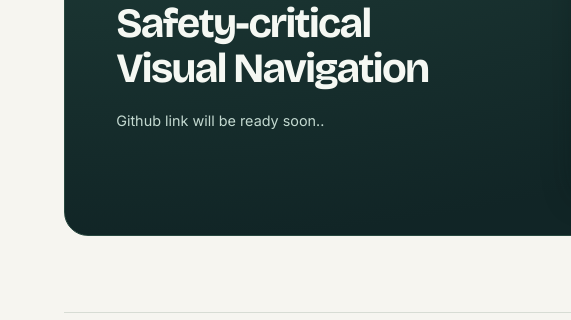
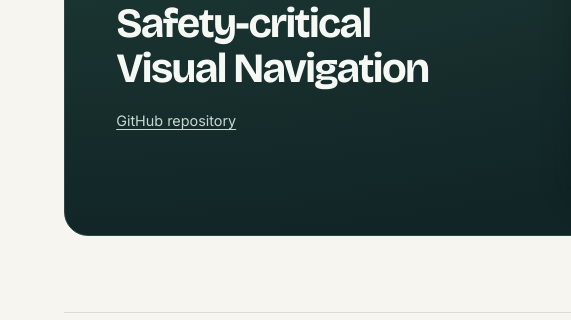
Before and after one commit to LihaoZheng-git/Isaac-restaurant-CRA, a plain HTML site: page project webpage/index.html in a window 1280 px wide. Shown: the part 361-681 px from the top of the page, 0-571 px from the left. Drawn offline with nearby package versions, Linux system fonts and the light colour scheme.

Commit message:
Link the public GitHub repository from the project page

```diff
--- a/project webpage/content.js
+++ b/project webpage/content.js
@@ -1,6 +1,6 @@
 window.CRA_CONTENT = {
   "title": "CRA: Continuous Risk Assessment for Safety-critical Visual Navigation",
-  "repository": "Github link will be ready soon..",
+  "repository": "GitHub repository",
   "restaurant": "Demo on restaurant service",
   "restaurantNote": "In the Isaac Sim restaurant, Carter delivers the first meal and returns to the service bar. It then picks up a second meal and delivers it to another table.",
   "speed": "CRA “sees” high speed",
--- a/project webpage/index.html
+++ b/project webpage/index.html
@@ -17,7 +17,7 @@
   <header class="paper-heading wrap">
     <div class="paper-copy">
       <h1 class="paper-title" data-copy="title"></h1>
-      <p class="review-notice" data-copy="repository"></p>
+      <a class="repository-link" href="https://github.com/LihaoZheng-git/Isaac-restaurant-CRA" data-copy="repository">GitHub repository</a>
     </div>
     <img class="media highlight" src="media/restaurant-highlight.gif" width="640" height="360"
       alt="Highlights of Carter navigating the restaurant and delivering food.">
--- a/project webpage/page.js
+++ b/project webpage/page.js
@@ -3,7 +3,7 @@
   const base = window.CRA_CONTENT;
   const fields = {
     title: "Paper title",
-    repository: "GitHub notice",
+    repository: "GitHub link text",
     results: "Experiment Results heading",
     restaurant: "Restaurant section",
     restaurantNote: "Restaurant video caption",
--- a/project webpage/styles.css
+++ b/project webpage/styles.css
@@ -50,7 +50,8 @@ main.wrap { padding-bottom: clamp(3rem, 7vw, 6rem); }
   letter-spacing: -.07em;
 }
 
-.review-notice {
+.repository-link {
+  display: inline-block;
   margin: 1.25rem 0 0;
   color: #c3d9d0;
   font-size: .9rem;
```
